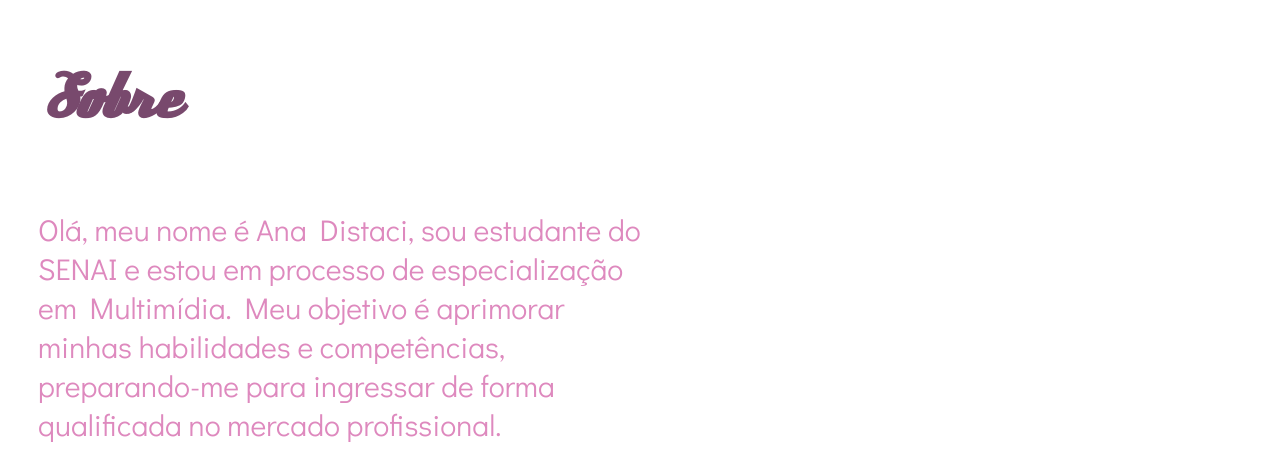
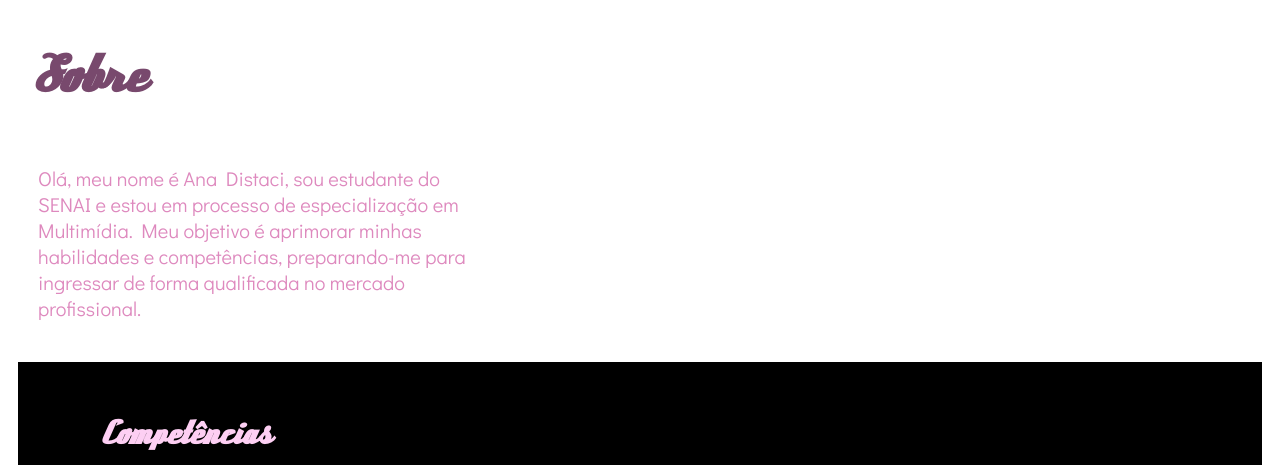
Before and after one commit to distaci/portfolio, a plain HTML site: page portifolio/index.html in a window 1280 px wide. Shown: the part 487-952 px from the top of the page. Drawn offline with Linux system fonts and the light colour scheme.

Commit message:
Add files via upload

```diff
--- a/portifolio/style.css
+++ b/portifolio/style.css
@@ -28,17 +28,21 @@ img {
     color: #DE89BE;
 }
 
+.sobre-mim {
+    background-color: #ffffff;
+    width:900px;
+}
 .sobre-mim h1 {
     font-family: "deftones";
     color: #78496D;
-    font-size: 60px;
-    padding: 20px;
+    font-size: 50px;
+    padding: 10px;
 }
 
 p {
     font-family: "didact gothic";
     color: #DE89BE;
-    font-size: 30px;
+    font-size: 20px;
 
     width: 50%;
     padding: 20px;
```
Also changed, not shown: portifolio/index.html (+6 -3 lines).
